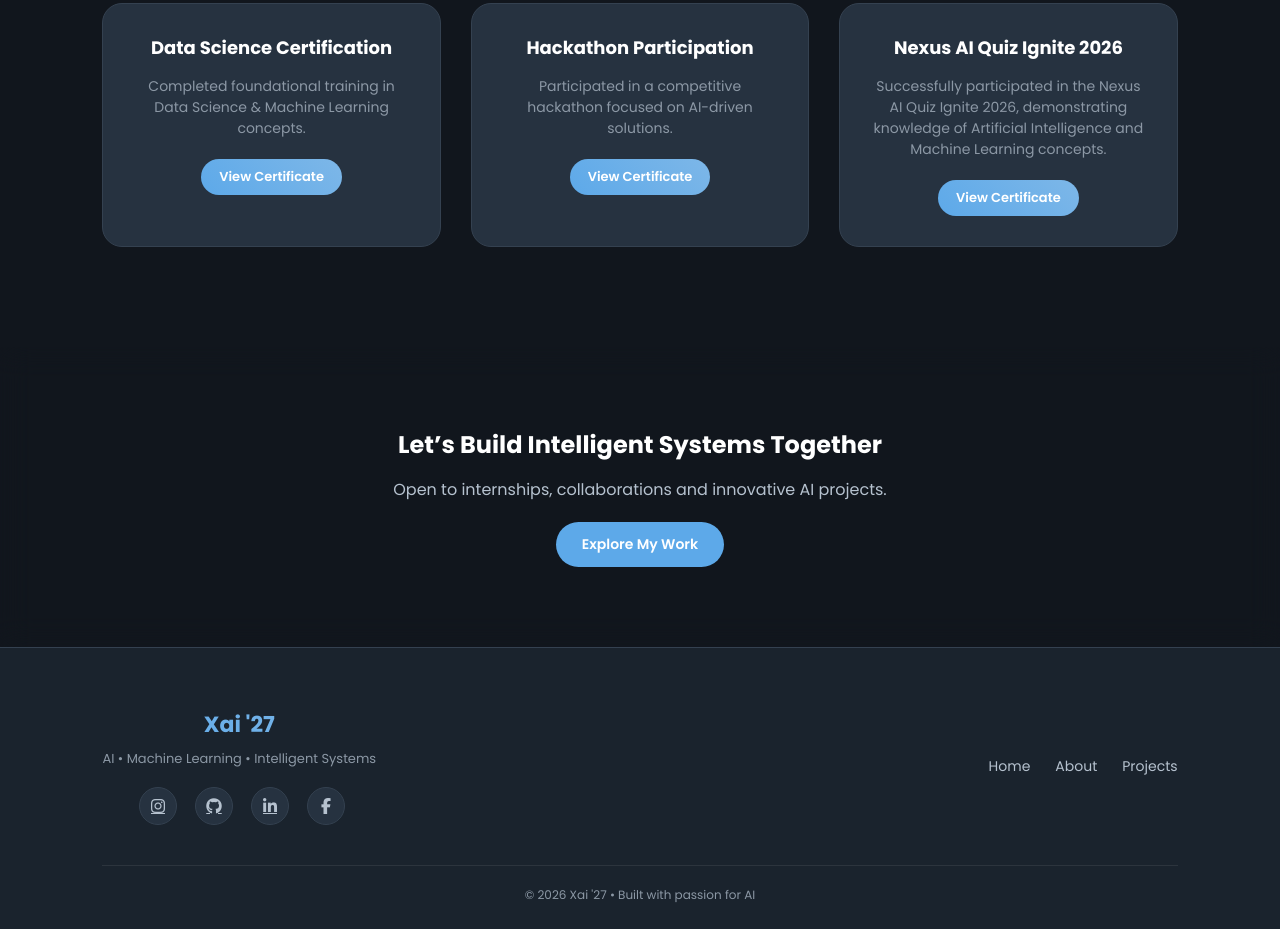
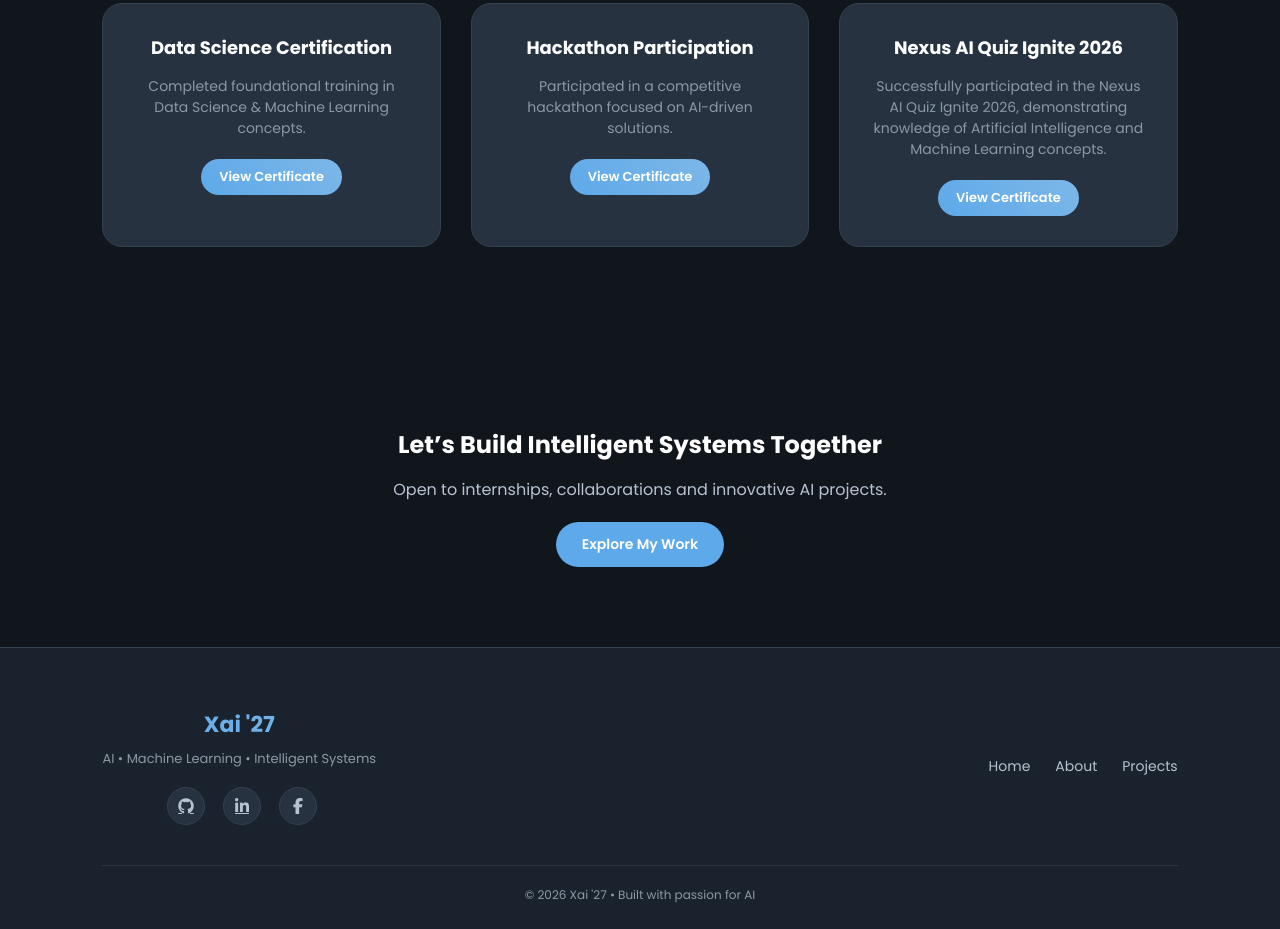
Before and after one commit to anshul-94/xai-27-portfolio, a website: page index.html in a window 1280 px wide. Shown: the part 1478-2407 px from the top of the page. Drawn offline with Linux system fonts and the light colour scheme.

Commit message:
update details

```diff
--- a/index.html
+++ b/index.html
@@ -171,11 +171,6 @@
       <p>AI • Machine Learning • Intelligent Systems</p>
 <div class="social-icons">
 
-  <!-- Instagram -->
-  <a href="https://www.instagram.com/anshul_patidarr_?utm_source=qr&igsh=MjR6aXR3Z2Nqb2s1" target="_blank">
-    <i class="fab fa-instagram"></i>
-  </a>
-
   <!-- GitHub -->
   <a href="https://github.com/anshul-94" target="_blank">
     <i class="fab fa-github"></i>
```
Also changed, not shown: about.html (+2 -4 lines), projects.html (+0 -4 lines).
